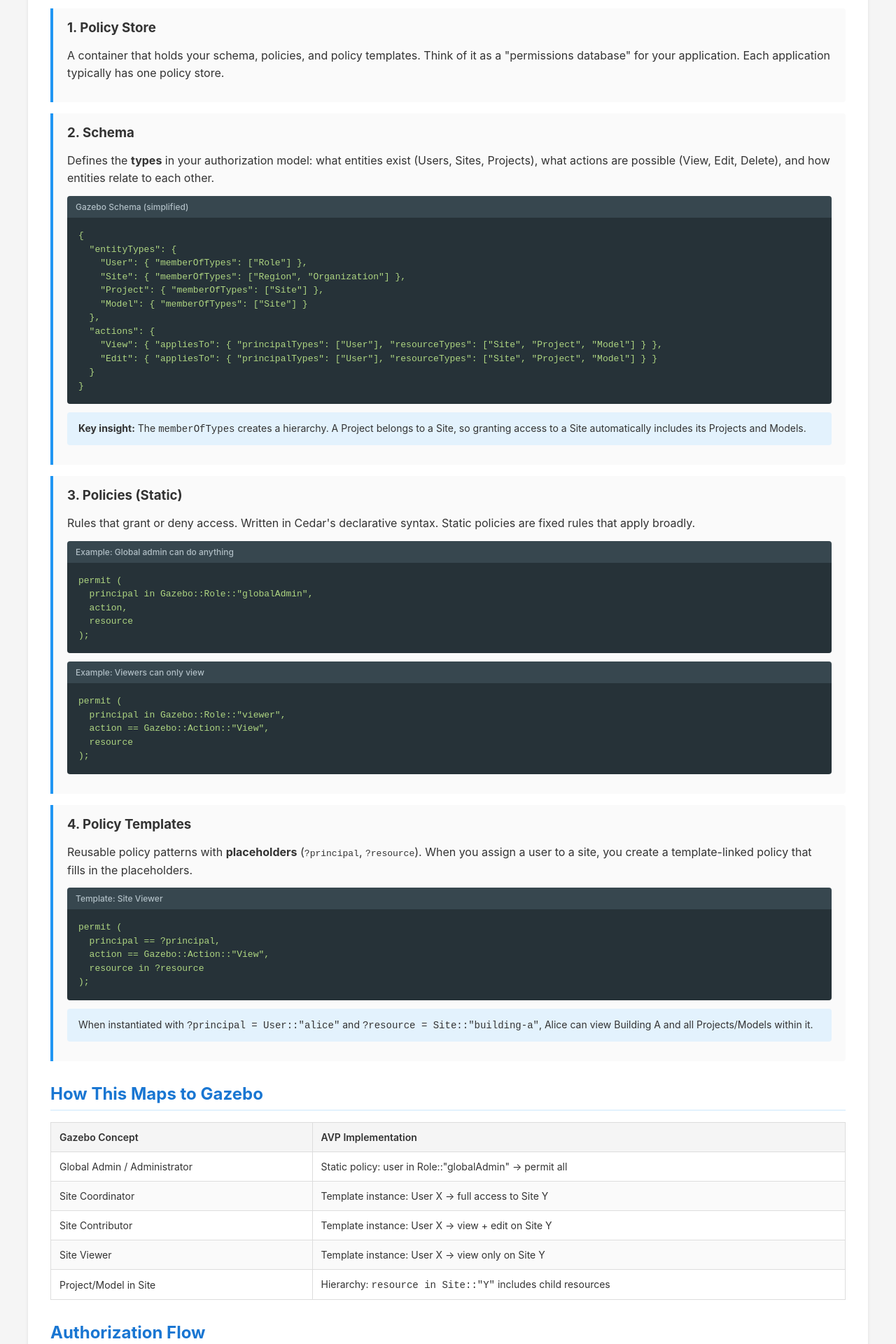
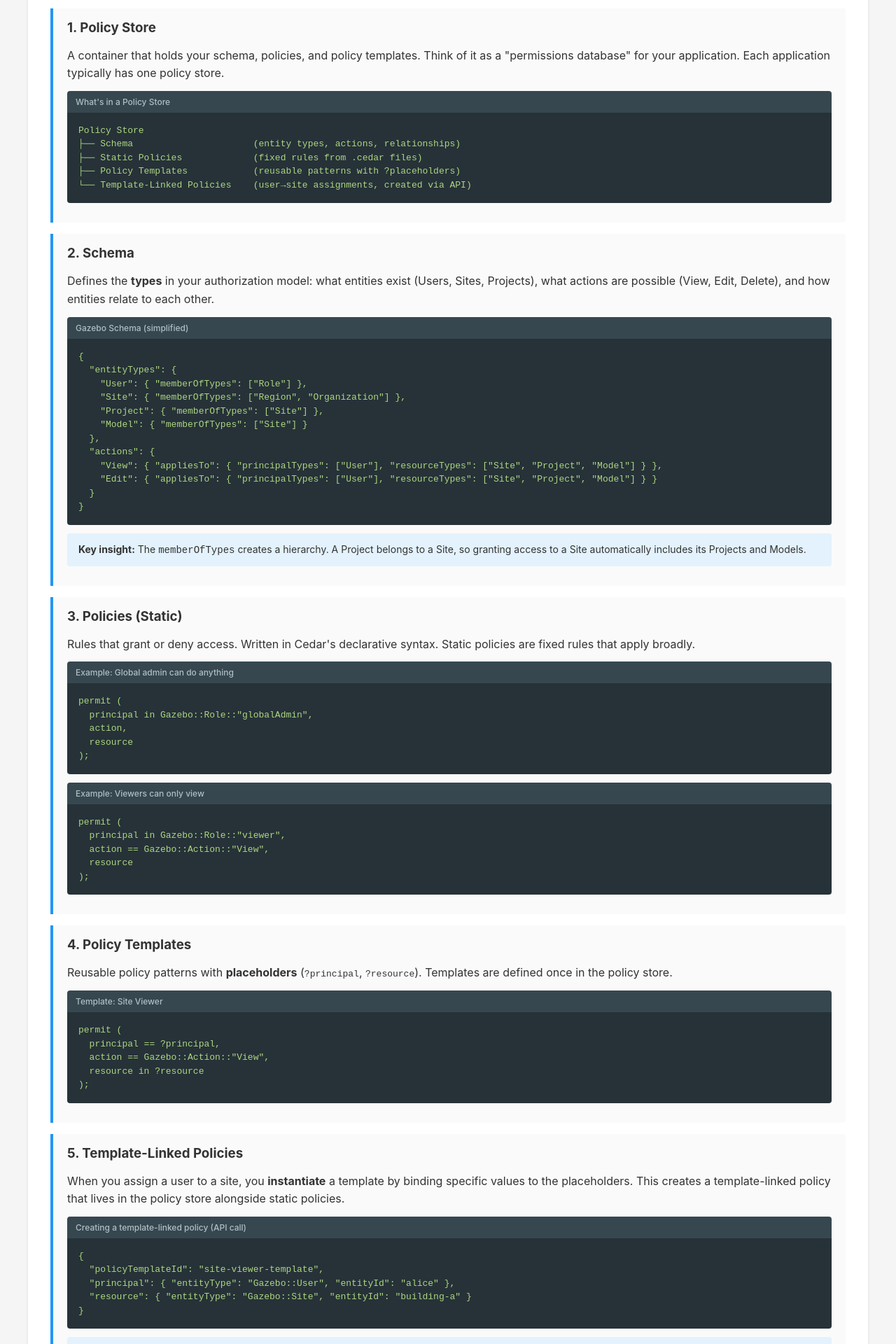
Before and after one commit to CascadeEnergy/verified-permissions-poc, a React (Vite) app in the folder packages/frontend/: page / in a window 1280 px wide. Shown: the part 420-2340 px from the top of the page at 70% size. Built offline with nearby package versions, Linux system fonts and the light colour scheme; no server answers; the HTML template or start-up script is replaced by a standard one.

Commit message:
Add clarification about template-linked policies

```diff
--- a/packages/frontend/src/components/Introduction.tsx
+++ b/packages/frontend/src/components/Introduction.tsx
@@ -21,6 +21,14 @@
             it as a "permissions database" for your application. Each application
             typically has one policy store.
           </p>
+          <div className="code-example">
+            <div className="code-header">What's in a Policy Store</div>
+            <pre>{`Policy Store
+├── Schema                      (entity types, actions, relationships)
+├── Static Policies             (fixed rules from .cedar files)
+├── Policy Templates            (reusable patterns with ?placeholders)
+└── Template-Linked Policies    (user→site assignments, created via API)`}</pre>
+          </div>
         </div>
 
         <div className="concept">
@@ -80,8 +88,7 @@
           <h3>4. Policy Templates</h3>
           <p>
             Reusable policy patterns with <strong>placeholders</strong> (<code>?principal</code>,{" "}
-            <code>?resource</code>). When you assign a user to a site, you create a
-            template-linked policy that fills in the placeholders.
+            <code>?resource</code>). Templates are defined once in the policy store.
           </p>
           <div className="code-example">
             <div className="code-header">Template: Site Viewer</div>
@@ -91,10 +98,27 @@
   resource in ?resource
 );`}</pre>
           </div>
+        </div>
+
+        <div className="concept">
+          <h3>5. Template-Linked Policies</h3>
+          <p>
+            When you assign a user to a site, you <strong>instantiate</strong> a template
+            by binding specific values to the placeholders. This creates a template-linked
+            policy that lives in the policy store alongside static policies.
+          </p>
+          <div className="code-example">
+            <div className="code-header">Creating a template-linked policy (API call)</div>
+            <pre>{`{
+  "policyTemplateId": "site-viewer-template",
+  "principal": { "entityType": "Gazebo::User", "entityId": "alice" },
+  "resource": { "entityType": "Gazebo::Site", "entityId": "building-a" }
+}`}</pre>
+          </div>
           <p className="note">
-            When instantiated with <code>?principal = User::"alice"</code> and{" "}
-            <code>?resource = Site::"building-a"</code>, Alice can view Building A and all
-            Projects/Models within it.
+            This effectively creates a policy: "Alice can View resources in Building A."
+            The template-linked policy is stored in the policy store and evaluated just
+            like static policies during authorization checks.
           </p>
         </div>
       </section>
```
